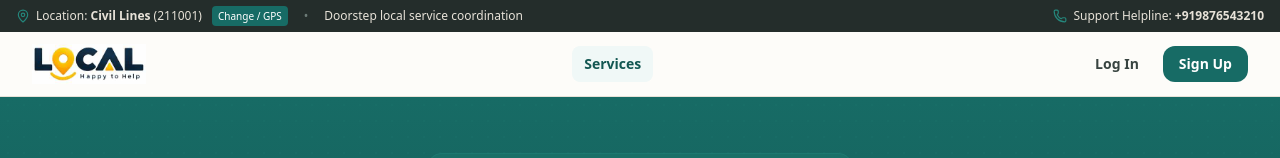
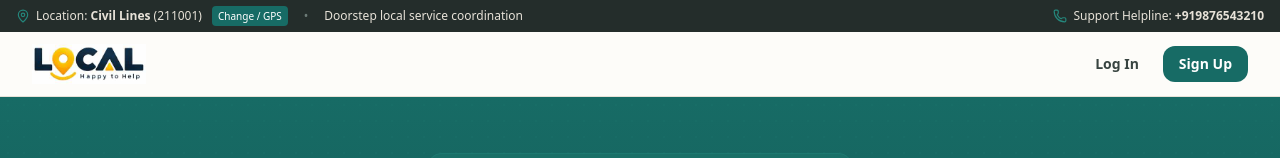
Before and after one commit to local-help/service-hub, a Next.js app in the folder web/: page / in a window 1280 px wide. Shown: the top 158 px of the page. Built offline with nearby package versions, Linux system fonts and the light colour scheme; no server answers.

Commit message:
fix(navbar): remove Services navigation item from header

```diff
--- a/web/src/components/layout/Navbar.tsx
+++ b/web/src/components/layout/Navbar.tsx
@@ -240,15 +240,6 @@ export const Navbar: React.FC = () => {
             ) : (
               // Customer Links
               <>
-                <Link
-                  href="/"
-                  className={`px-3 py-2 rounded-lg text-sm font-medium transition ${
-                    isActive('/') ? 'text-teal-700 bg-teal-50 font-semibold' : 'text-slate-700 hover:bg-slate-100'
-                  }`}
-                >
-                  Services
-                </Link>
-
                 {user && (
                   <>
                     <Link
```
